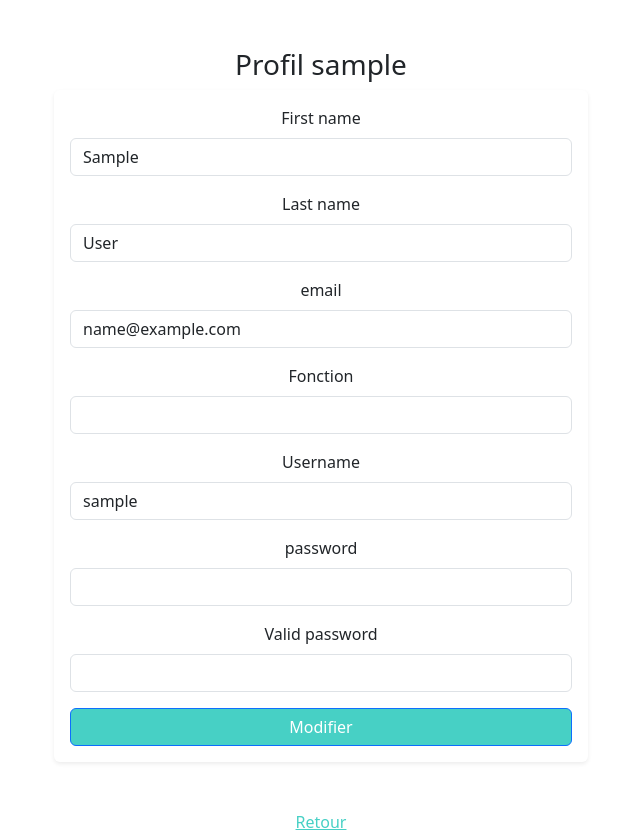
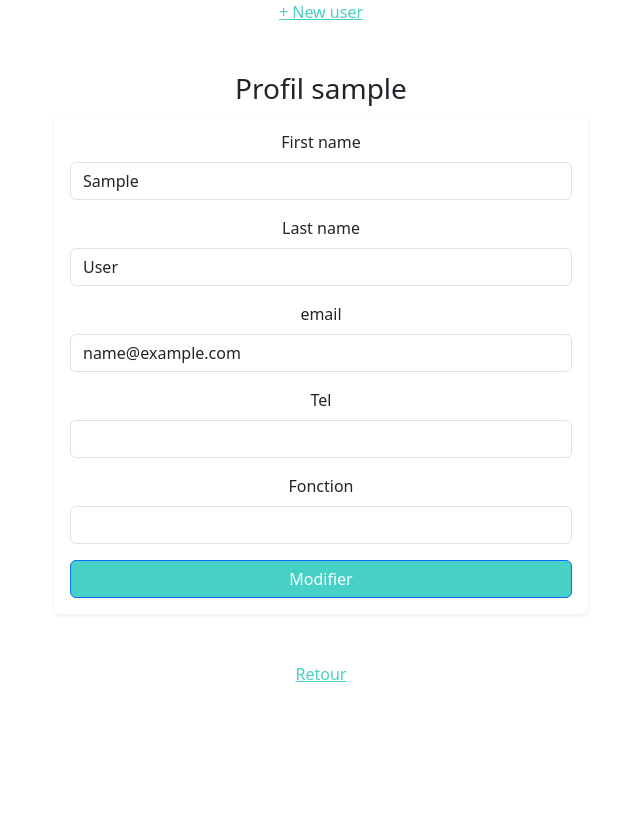
Before and after one commit to Cipokibona/transparance, a Django app: page /profil/ in a window 1280 px wide. Shown: the part 66-900 px from the top of the page, without its empty margins (319-959 px from the left). After the commit the page ends 748 px from the top, so only its background shows below. Run offline with Django 5.2, Linux system fonts and the light colour scheme; the visitor is signed in with stand-in values (Sample User, id 1); data comes from the database, SQL or seed files in the repository.

Commit message:
modification des données User

```diff
--- a/transparance/transaction/templates/transaction/profil.html
+++ b/transparance/transaction/templates/transaction/profil.html
@@ -42,6 +42,7 @@
             </div>
         </nav>
         <div id="login">
+            <a href="{% url 'home' %}" style="color: #47d0c5;">+ New user</a>
             <h3 class="text-center pt-5">Profil {{user.username}}</h3>
             <div class="container">
                 <div id="login-row" class="row justify-content-center align-items-center">
@@ -63,21 +64,25 @@
                                         <input type="email" class="form-control" name="email" value="{{user.email}}">
                                     </div>
                                     <div class="mb-3">
+                                        <label for="tel" class="form-label">Tel</label>
+                                        <input type="number" class="form-control" name="tel" value="{{user.tel}}">
+                                    </div>
+                                    <div class="mb-3">
                                         <label for="post" class="form-label">Fonction</label>
                                         <input type="text" class="form-control" name="post" value="{{user.post}}">
                                     </div>
-                                    <div class="mb-3">
+                                    <!-- <div class="mb-3">
                                         <label for="username" class="form-label">Username</label>
                                         <input type="text" class="form-control" name="username" value="{{user.username}}">
                                     </div>
                                     <div class="mb-3">
                                         <label for="password" class="form-label">password</label>
-                                        <input type="password" class="form-control" name="password" value="">
+                                        <input type="password" class="form-control" name="password">
                                     </div>
                                     <div class="mb-3">
                                         <label for="valid_password" class="form-label">Valid password</label>
-                                        <input type="password" class="form-control" name="valid_password" value="">
-                                    </div>
+                                        <input type="password" class="form-control" name="valid_password">
+                                    </div> -->
                                     <div class="d-grid gap-2 mx-auto">
                                         {% if msg_error %}
                                         <label for="remember-me" class="text-info">
--- a/transparance/transaction/views.py
+++ b/transparance/transaction/views.py
@@ -30,5 +30,27 @@ class ProfilPageView(View):
 
     def post(self, request):
         msg_error = False
+        if request.method == 'POST':
+            first_name = request.POST.get("first_name")
+            last_name = request.POST.get("last_name")
+            email = request.POST.get("email")
+            # tel = request.POST.get("tel")
+            post = request.POST.get("post")
+            # username = request.POST.get("username")
+            # password = request.POST.get("password")
+            # valid_password = request.POST.get("valid_password")
 
-        return render(request, self.template_name, context={'msg_error': msg_error})
+                # enregistrement des nouveaux données du profil
+
+            user = User.objects.get(id=request.user.id)
+            user.first_name = first_name
+            user.last_name = last_name
+            user.email = email
+            # user.tel = tel
+            user.post = post
+            user.is_staff = True
+            # user.username = username
+            # user.password = password
+            user.save()
+
+        return render(request, self.template_name, context={'user':user, 'msg_error':msg_error})
```
